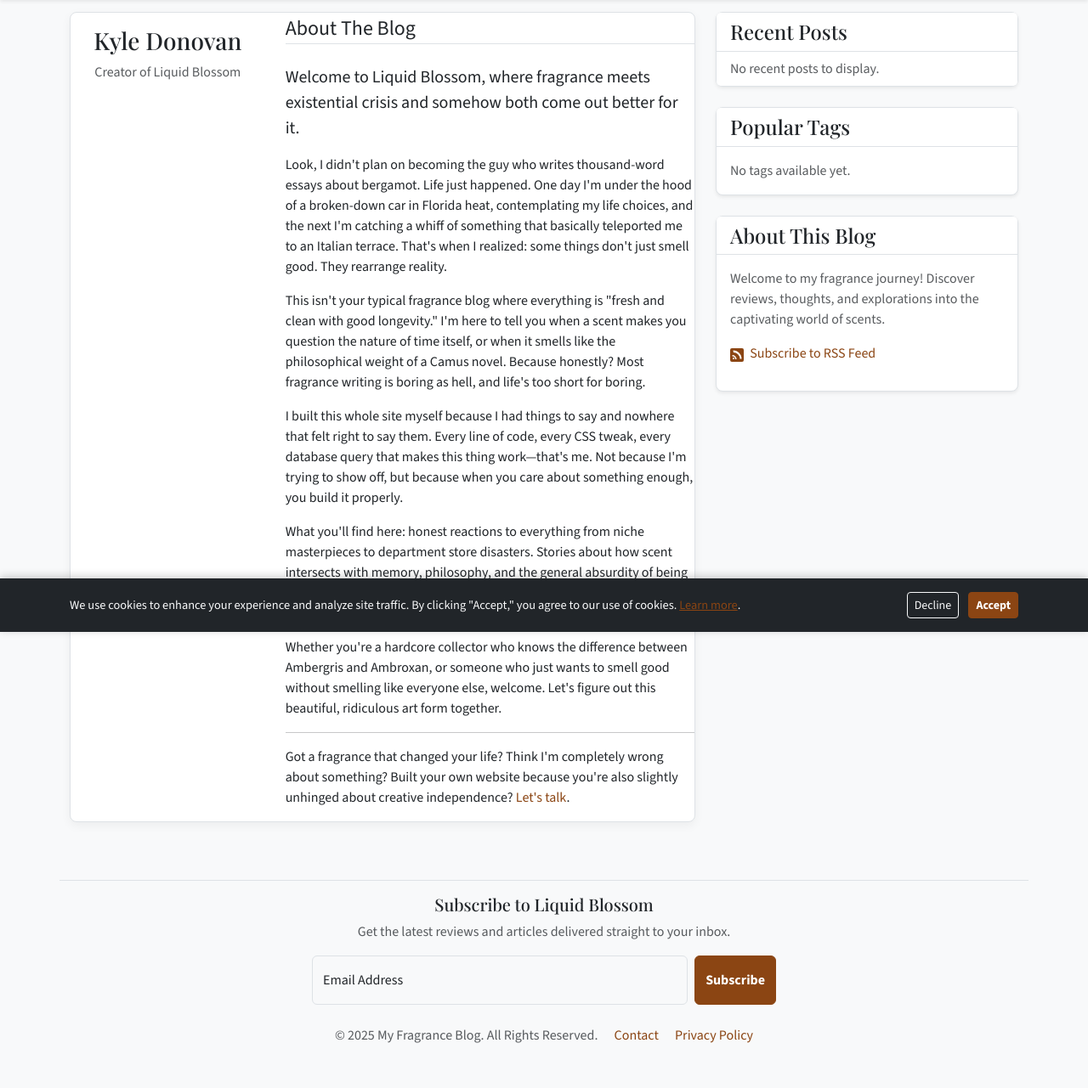
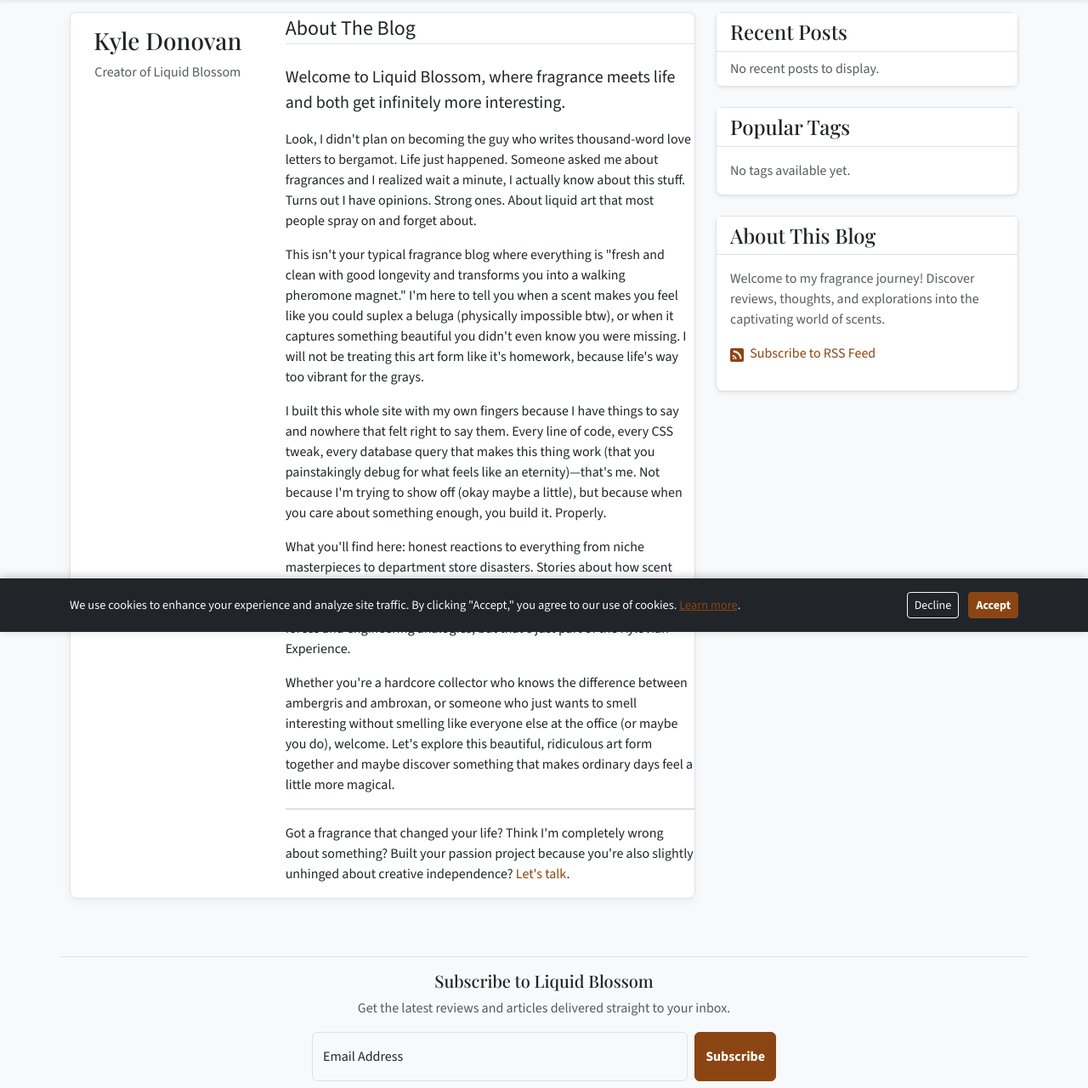
Before and after one commit to kylemdonovan/FragranceBlog, a Flask app: page /about in a window 1280 px wide. Shown: the part 56-1337 px from the top of the page at 85% size. Before the commit the page ends 1284 px from the top, so only its background shows below. Run offline with Flask 3, Linux system fonts and the light colour scheme; data that the repository does not hold is empty; parts of the project's set-up code (start-up, migrations or seed data) failed here and were passed over; some libraries are stand-ins or nearby versions; some web fonts are replaced.

Commit message:
Updated the About me page

```diff
--- a/app/templates/about.html
+++ b/app/templates/about.html
@@ -16,32 +16,32 @@
         <div class="col-md-8">
             <legend class="border-bottom mb-4">About The Blog</legend>
 
-            <p class="lead">Welcome to Liquid Blossom, where fragrance meets existential crisis and somehow both come out better for it.</p>
+                <p class="lead">Welcome to Liquid Blossom, where fragrance meets life and both get infinitely more interesting.</p>
 
                 <p>
-                Look, I didn't plan on becoming the guy who writes thousand-word essays about bergamot. Life just happened. One day I'm under the hood of a broken-down car in Florida heat, contemplating my life choices, and the next I'm catching a whiff of something that basically teleported me to an Italian terrace. That's when I realized: some things don't just smell good. They rearrange reality.
+                    Look, I didn't plan on becoming the guy who writes thousand-word love letters to bergamot. Life just happened. Someone asked me about fragrances and I realized wait a minute, I actually know about this stuff. Turns out I have opinions. Strong ones. About liquid art that most people spray on and forget about.
                 </p>
 
                 <p>
-                This isn't your typical fragrance blog where everything is "fresh and clean with good longevity." I'm here to tell you when a scent makes you question the nature of time itself, or when it smells like the philosophical weight of a Camus novel. Because honestly? Most fragrance writing is boring as hell, and life's too short for boring.
+                    This isn't your typical fragrance blog where everything is "fresh and clean with good longevity and transforms you into a walking pheromone magnet." I'm here to tell you when a scent makes you feel like you could suplex a beluga (physically impossible btw), or when it captures something beautiful you didn't even know you were missing. I will not be treating this art form like it's homework, because life's way too vibrant for the grays.
                 </p>
 
                 <p>
-                I built this whole site myself because I had things to say and nowhere that felt right to say them. Every line of code, every CSS tweak, every database query that makes this thing work—that's me. Not because I'm trying to show off, but because when you care about something enough, you build it properly.
+                    I built this whole site with my own fingers because I have things to say and nowhere that felt right to say them. Every line of code, every CSS tweak, every database query that makes this thing work (that you painstakingly debug for what feels like an eternity)—that's me. Not because I'm trying to show off (okay maybe a little), but because when you care about something enough, you build it. Properly.
                 </p>
 
                 <p>
-                What you'll find here: honest reactions to everything from niche masterpieces to department store disasters. Stories about how scent intersects with memory, philosophy, and the general absurdity of being human. And yeah, probably too many metaphors involving cosmic forces and mechanical engineering.
+                    What you'll find here: honest reactions to everything from niche masterpieces to department store disasters. Stories about how scent intersects with memory, joy, and the general beautiful absurdity of being human. And yeah, probably too many metaphors involving cosmic forces and engineering analogies, but that's just part of the Kylovian Experience.
                 </p>
 
                 <p>
-                Whether you're a hardcore collector who knows the difference between Ambergris and Ambroxan, or someone who just wants to smell good without smelling like everyone else, welcome. Let's figure out this beautiful, ridiculous art form together.
+                    Whether you're a hardcore collector who knows the difference between ambergris and ambroxan, or someone who just wants to smell interesting without smelling like everyone else at the office (or maybe you do), welcome. Let's explore this beautiful, ridiculous art form together and maybe discover something that makes ordinary days feel a little more magical.
                 </p>
 
                 <hr>
 
                 <p>
-                Got a fragrance that changed your life? Think I'm completely wrong about something? Built your own website because you're also slightly unhinged about creative independence? <a href="{{ url_for('main.contact') }}">Let's talk</a>.
+                    Got a fragrance that changed your life? Think I'm completely wrong about something? Built your passion project because you're also slightly unhinged about creative independence? <a href="{{ url_for('main.contact') }}">Let's talk</a>.
                 </p>
         </div>
     </div>
```
Lines whose indentation alone changed are shown as unchanged.
